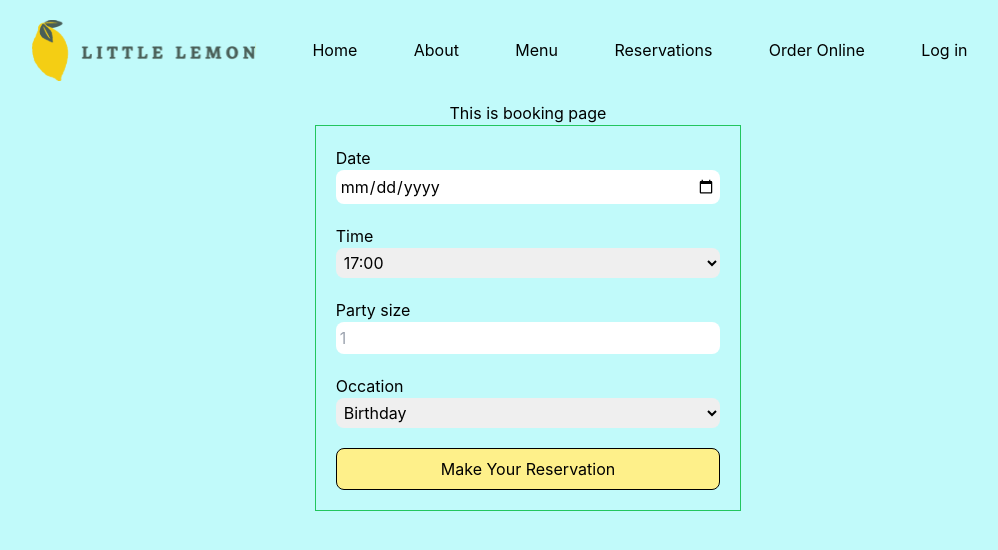
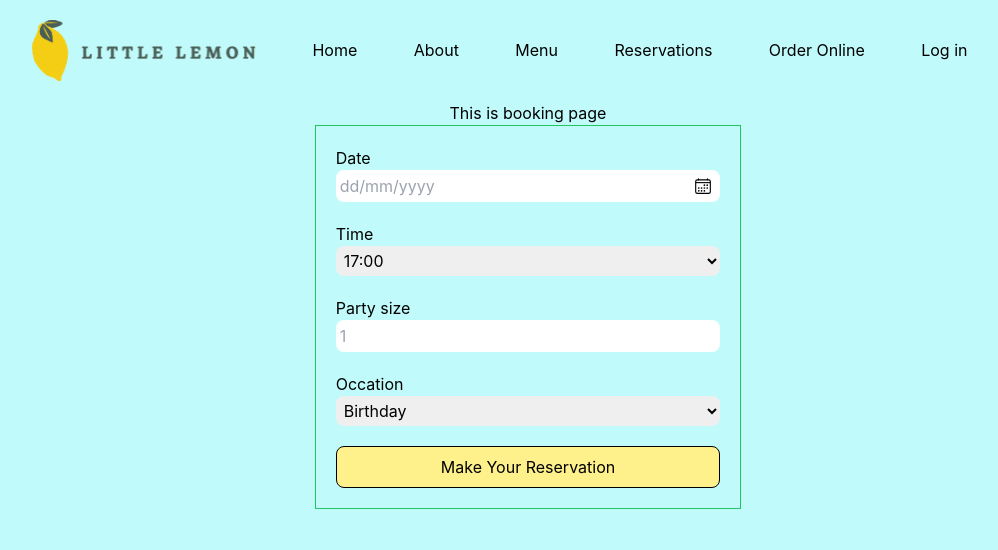
Before and after one commit to simplyajay/little-lemon, a React (Vite) app: page /reservation in a window 1280 px wide. Shown: the top 550 px of the page, without its empty margins (112-1110 px from the left). Built offline with nearby package versions, Linux system fonts and the light colour scheme.

Commit message:
custom date-picker, react-icons

```diff
--- a/package.json
+++ b/package.json
@@ -11,7 +11,9 @@
   },
   "dependencies": {
     "react": "^18.3.1",
+    "react-datepicker": "^7.3.0",
     "react-dom": "^18.3.1",
+    "react-icons": "^5.3.0",
     "react-router-dom": "^6.26.1"
   },
   "devDependencies": {
--- a/src/components/BookingForm.jsx
+++ b/src/components/BookingForm.jsx
@@ -1,6 +1,10 @@
 import React from "react";
+import { useState } from "react";
+import CustomDatePicker from "./CustomDatePicker";
+import "react-datepicker/dist/react-datepicker.css";
 
 const BookingForm = () => {
+  const [bookDate, setBookDate] = useState(null);
   const timings = [
     { id: 1, time: "17:00" },
     { id: 2, time: "18:00" },
@@ -21,8 +25,15 @@ const BookingForm = () => {
   return (
     <form className="grid min-w-xs md:w-1/3 w-9/12 p-5 gap-5 border border-solid border-green-500">
       <div className="flex flex-col">
-        <label htmlFor="res-date">Date</label>
-        <input type="date" id="res-date" required className={inputClass} />
+        <label htmlFor="date-picker">Date</label>
+        <CustomDatePicker
+          id="date-picker"
+          iconSize={18}
+          placeholderText="dd/mm/yyyy"
+          className={inputClass}
+          selected={bookDate}
+          onChange={(date) => setBookDate(date)}
+        ></CustomDatePicker>
       </div>
 
       <div className="flex flex-col">
--- /dev/null
+++ b/src/components/CustomDatePicker.jsx
@@ -0,0 +1,20 @@
+import React from "react";
+import DatePicker from "react-datepicker";
+import { IoCalendarOutline } from "react-icons/io5";
+
+const CustomDatePicker = (props) => {
+  return (
+    <div className="relative items-center ">
+      <DatePicker
+        {...props}
+        wrapperClassName="w-full" // this is the wrapper of the datepicker
+        className={`${props.className} w-full block pr-10`}
+      ></DatePicker>
+      <div className="absolute right-2 top-1/2 transform -translate-y-1/2">
+        <IoCalendarOutline size={props.iconSize} />
+      </div>
+    </div>
+  );
+};
+
+export default CustomDatePicker;
```
Also changed, not shown: 1 other file (tests, documents, lock files or other folders).
